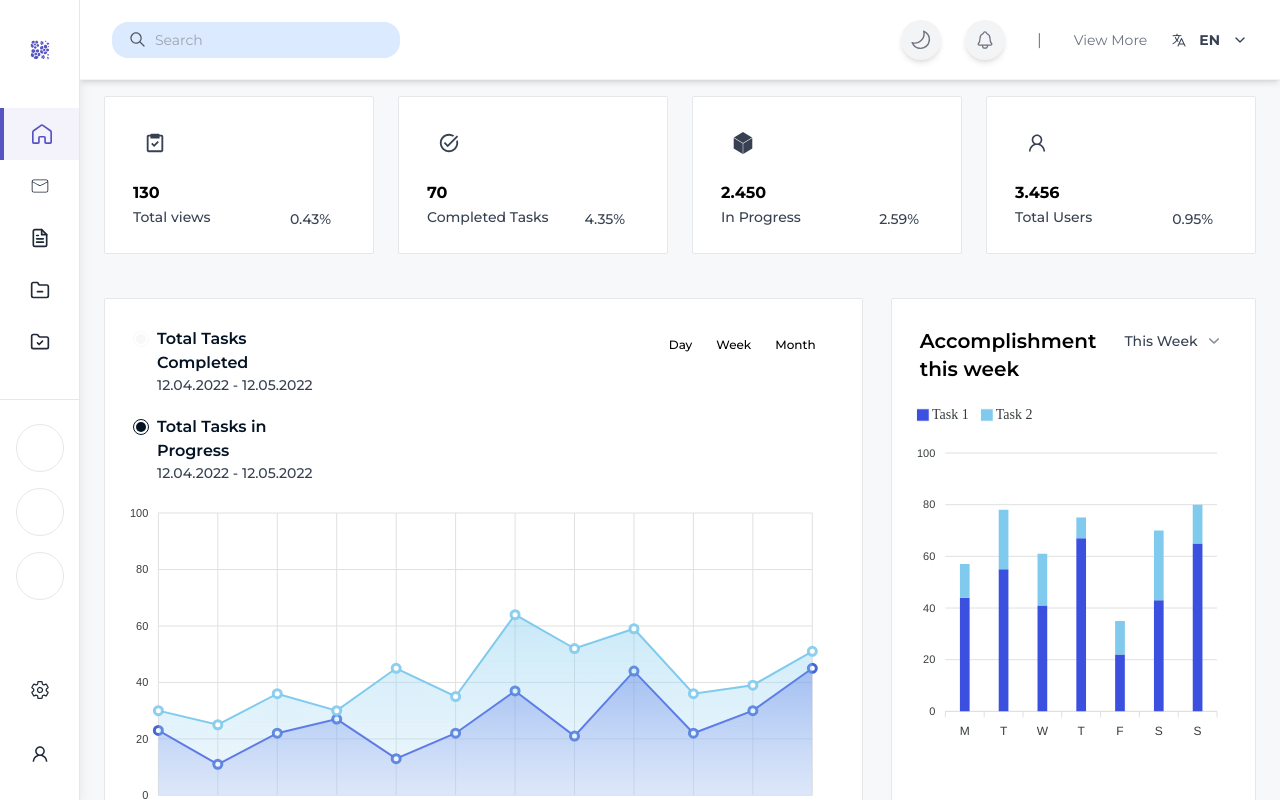
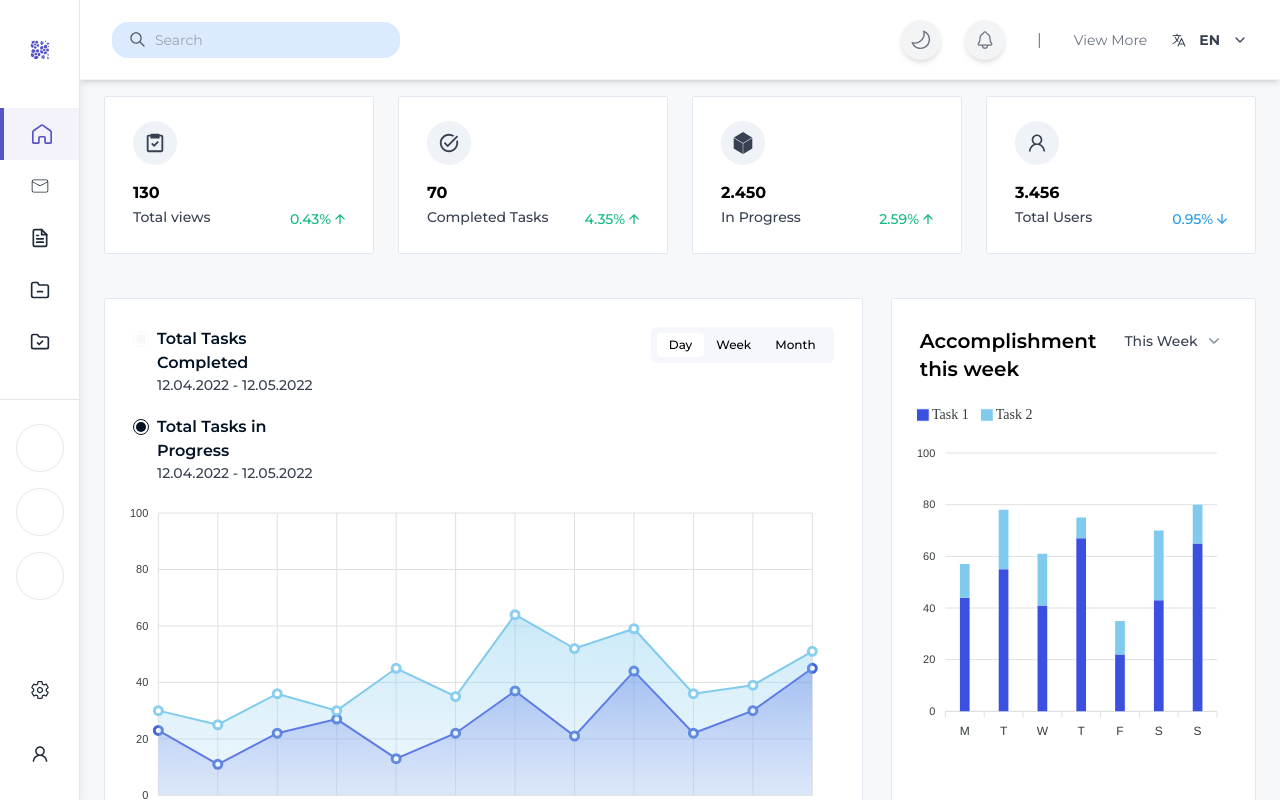
Before and after one commit to gracebir/task-managment-dashboard, a React (Vite) app: page / in a window 1280 px wide. Built offline with nearby package versions, Linux system fonts and the light colour scheme; sample sign-in values are in the browser's storage.

Commit message:
color value

```diff
--- a/tailwind.config.js
+++ b/tailwind.config.js
@@ -25,6 +25,24 @@ export default {
                 todo: "#E2B88B",
                 "light-todo": "#F9F4ED",
                 online: "#AFEAA1",
+                bodydark: "#AEB7C0",
+                bodydark1: "#DEE4EE",
+                bodydark2: "#8A99AF",
+                stroke: "#E2E8F0",
+                whiten: "#F1F5F9",
+                whiter: "#F5F7FD",
+                boxdark: "#24303F",
+                "boxdark-2": "#1A222C",
+                strokedark: "#2E3A47",
+                "meta-1": "#DC3545",
+                "meta-2": "#EFF2F7",
+                "meta-3": "#10B981",
+                "meta-4": "#313D4A",
+                "meta-5": "#259AE6",
+                "meta-6": "#FFBA00",
+                "meta-7": "#FF6766",
+                "meta-8": "#F0950C",
+                "meta-9": "#E5E7EB",
             },
         },
         screen: {
```
